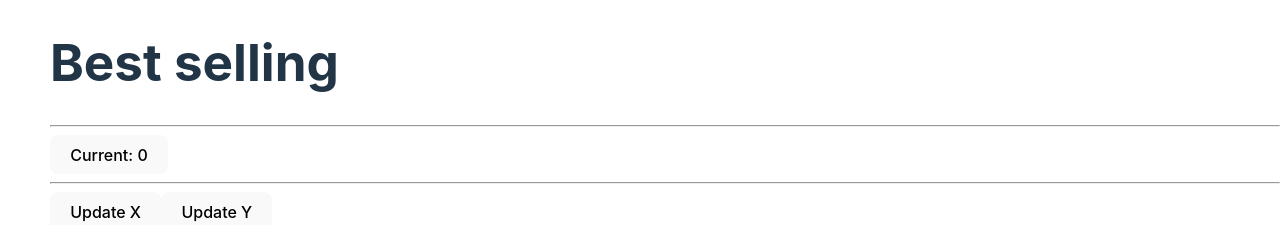
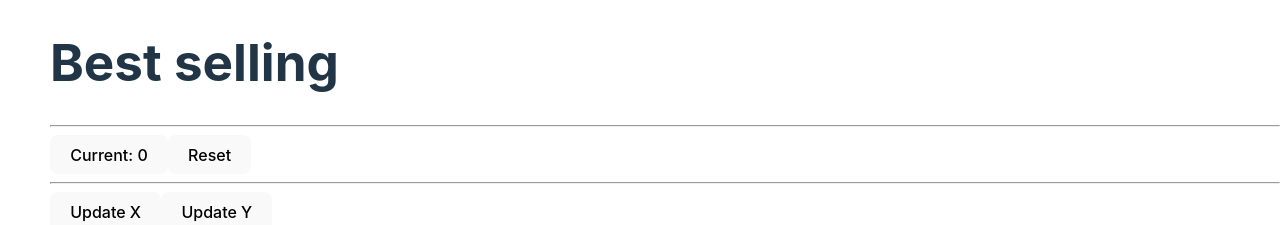
Before and after one commit to Vaddex/react_test, a React (Vite) app: page / in a window 1280 px wide. Shown: the top 225 px of the page. Built offline with nearby package versions, Linux system fonts and the light colour scheme.

Commit message:
added test buttons logic

```diff
--- a/src/components/TestButton/TestButton.jsx
+++ b/src/components/TestButton/TestButton.jsx
@@ -1,11 +1,31 @@
-import { useState } from 'react';
+import { useState, useEffect } from 'react';
 
 export default function TestButton() {
-    const [clicks, setClicks] = useState(0);
+    const [clicks, setClicks] = useState(() => {
+        // Зчитуємо значення за ключем
+        const savedClicks = window.localStorage.getItem('saved-clicks');
+
+        // Якщо там щось є, повертаємо це
+        // значення як початкове значення стану
+        if (savedClicks !== null) {
+            return JSON.parse(savedClicks);
+        }
+        return 0;
+    });
     const [isOpen, setIsOpen] = useState(false);
     const [values, setValues] = useState({
         x: 0,
         y: 0,
+    });
+
+    useEffect(() => {
+        document.title = `You clicked ${clicks} times`;
+        console.log('Clicks updated: ', clicks);
+    }, [clicks]);
+
+    useEffect(() => {
+        window.localStorage.setItem('saved-clicks', clicks);
+        // window.localStorage.setItem('key', JSON.stringify({}));
     });
 
     const updateX = () => {
@@ -34,6 +54,7 @@ export default function TestButton() {
         <>
             <hr />
             <button onClick={handleClick}>Current: {clicks}</button>
+            <button onClick={() => setClicks(0)}>Reset</button>
             <hr />
 
             <button onClick={updateX}>Update X</button>
```
